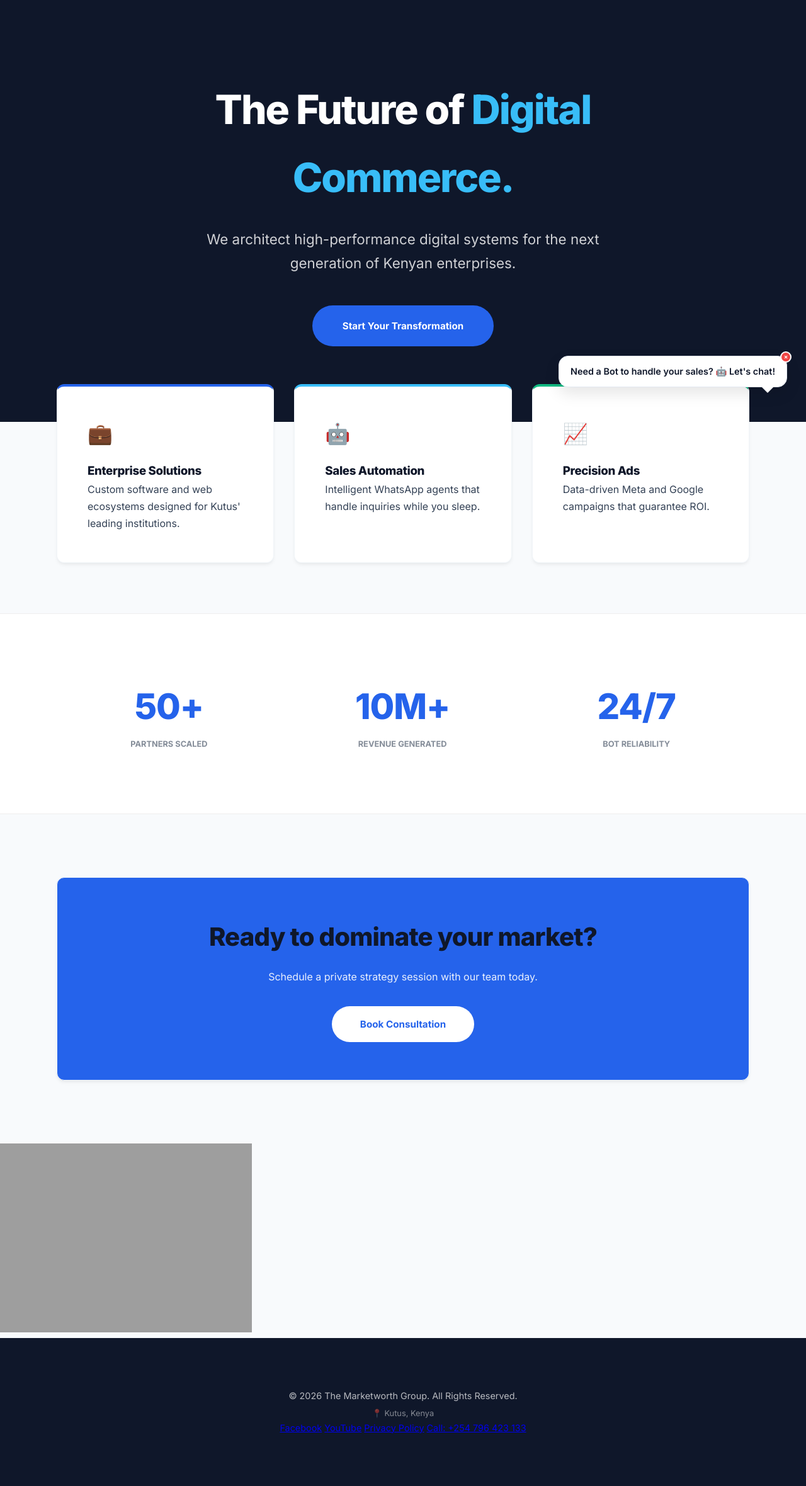
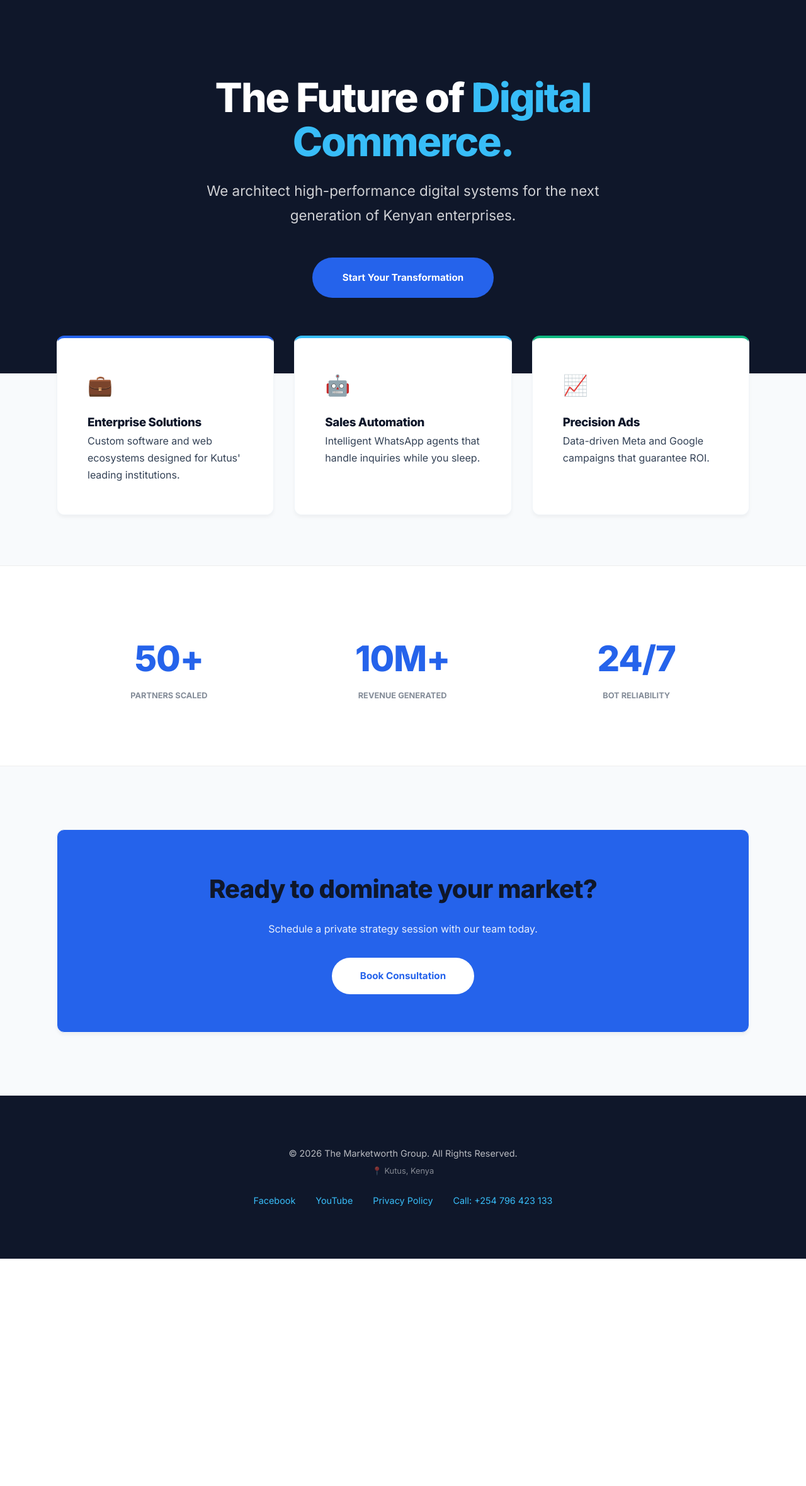
Before and after one commit to macfeighbitange1-dot/The-Marketworth-Group, a Flask app: page / in a window 1280 px wide. Shown: the part 85-2445 px from the top of the page at 63% size. After the commit the page ends 2084 px from the top, so only its background shows below. Run offline with Flask 3, Linux system fonts and the light colour scheme; grey boxes are pictures that could not be loaded.

Commit message:
Purge chat bubble and floating styles for minimalist brand update

```diff
--- a/static/css/style.css
+++ b/static/css/style.css
@@ -95,6 +95,7 @@ nav {
     font-size: 4rem;
     color: var(--white);
     margin-bottom: 1.5rem;
+    line-height: 1.1;
 }
 
 .hero p {
@@ -113,18 +114,17 @@ nav {
     font-size: 0.95rem;
     display: inline-block;
     transition: all 0.4s cubic-bezier(0.165, 0.84, 0.44, 1);
+    border: none;
 }
 
 .btn-primary {
     background: var(--brand-blue);
     color: white;
-    border: none;
 }
 
 .btn-secondary {
     background: white;
     color: var(--brand-blue);
-    border: none;
 }
 
 .btn-primary:hover {
@@ -137,7 +137,7 @@ nav {
     background: var(--white);
     padding: 3rem;
     border-radius: 12px;
-    box-shadow: 0 4px 6px -1px rgba(0, 0, 0, 0.05), 0 2px 4px -1px rgba(0, 0, 0, 0.03);
+    box-shadow: 0 4px 6px -1px rgba(0, 0, 0, 0.05);
     border: 1px solid #f1f5f9;
     transition: all 0.4s ease;
 }
@@ -147,14 +147,14 @@ nav {
     box-shadow: 0 20px 25px -5px rgba(0, 0, 0, 0.05);
 }
 
-/* --- Portfolio & Results --- */
-.section-header { text-align: center; margin-bottom: 5rem; }
-.section-header h2 { font-size: 2.8rem; }
-
+/* --- Results --- */
 .stats-grid {
     display: flex;
     justify-content: space-around;
     padding: 80px 0;
+    background: white;
+    margin: 40px 0;
+    border-top: 1px solid #e2e8f0;
     border-bottom: 1px solid #e2e8f0;
 }
 
@@ -181,9 +181,25 @@ footer {
     font-size: 0.9rem;
 }
 
+.social-links {
+    margin-top: 1.5rem;
+    display: flex;
+    justify-content: center;
+    gap: 2rem;
+}
+
+.social-links a {
+    color: var(--brand-accent);
+    text-decoration: none;
+}
+
 /* Mobile Responsive */
 @media (max-width: 768px) {
     .hero h1 { font-size: 2.8rem; }
     .nav-links { display: none; }
-    .stats-grid { flex-direction: column; gap: 3rem; }
+    .stats-grid {
+        flex-direction: column;
+        gap: 3rem;
+        padding: 40px 0;
+    }
 }
--- a/templates/base.html
+++ b/templates/base.html
@@ -16,64 +16,6 @@
 
     <link rel="stylesheet" href="{{ url_for('static', filename='css/style.css') }}">
     <link href="https://fonts.googleapis.com/css2?family=Inter:wght@300;400;600;700;800&display=swap" rel="stylesheet">
-
-    <style>
-        /* Interactive Chat Bubble Styles */
-        .chat-bubble {
-            position: fixed;
-            bottom: 100px;
-            right: 30px;
-            background: white;
-            padding: 12px 18px;
-            border-radius: 15px;
-            box-shadow: 0 10px 25px rgba(0,0,0,0.1);
-            font-size: 0.9rem;
-            font-weight: 600;
-            color: #0f172a;
-            z-index: 1999;
-
-            /* Class-based toggle state */
-            opacity: 0;
-            visibility: hidden;
-            transform: translateY(20px);
-            transition: all 0.5s ease-out;
-
-            border: 1px solid #e2e8f0;
-        }
-
-        .chat-bubble.active {
-            opacity: 1;
-            visibility: visible;
-            transform: translateY(0);
-        }
-
-        .chat-bubble::after {
-            content: '';
-            position: absolute;
-            bottom: -10px;
-            right: 20px;
-            border-left: 10px solid transparent;
-            border-right: 10px solid transparent;
-            border-top: 10px solid white;
-        }
-
-        .close-bubble {
-            position: absolute;
-            top: -8px;
-            right: -8px;
-            background: #ef4444;
-            color: white;
-            width: 18px;
-            height: 18px;
-            border-radius: 50%;
-            display: flex;
-            align-items: center;
-            justify-content: center;
-            font-size: 10px;
-            cursor: pointer;
-            border: 2px solid white;
-        }
-    </style>
 </head>
 <body>
     <header>
@@ -92,15 +34,6 @@
         {% block content %}{% endblock %}
     </main>
 
-    <div id="chatBubble" class="chat-bubble">
-        <span class="close-bubble" onclick="document.getElementById('chatBubble').classList.remove('active')">×</span>
-        Need a Bot to handle your sales? 🤖 Let's chat!
-    </div>
-
-    <a href="https://wa.me/{{ info.whatsapp }}" class="whatsapp-float" target="_blank" title="Chat with an Expert">
-        <img src="https://upload.wikimedia.org/wikipedia/commons/6/6b/WhatsApp.svg" alt="WhatsApp">
-    </a>
-
     <footer>
         <div class="container">
             <p>&copy; {{ info.year }} {{ info.name }}. All Rights Reserved.</p>
@@ -113,15 +46,5 @@
             </div>
         </div>
     </footer>
-
-    <script>
-        // Trigger bubble with active class for smooth transition
-        document.addEventListener('DOMContentLoaded', function() {
-            setTimeout(function() {
-                var bubble = document.getElementById('chatBubble');
-                if(bubble) bubble.classList.add('active');
-            }, 5000);
-        });
-    </script>
 </body>
 </html>
```
